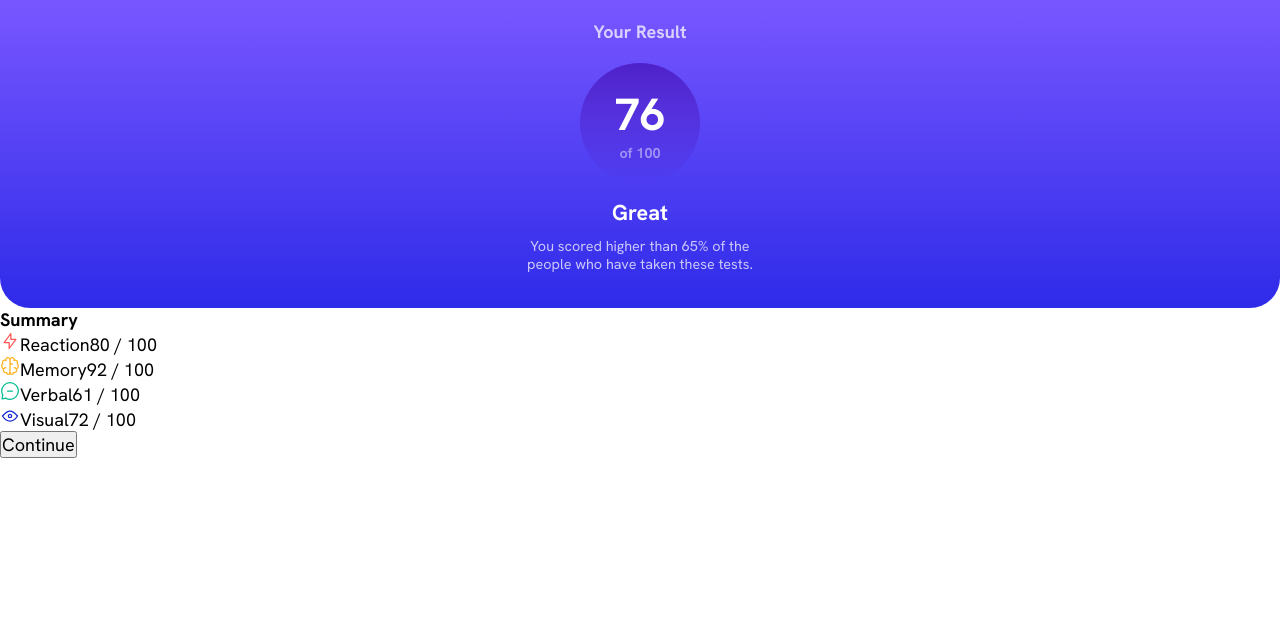
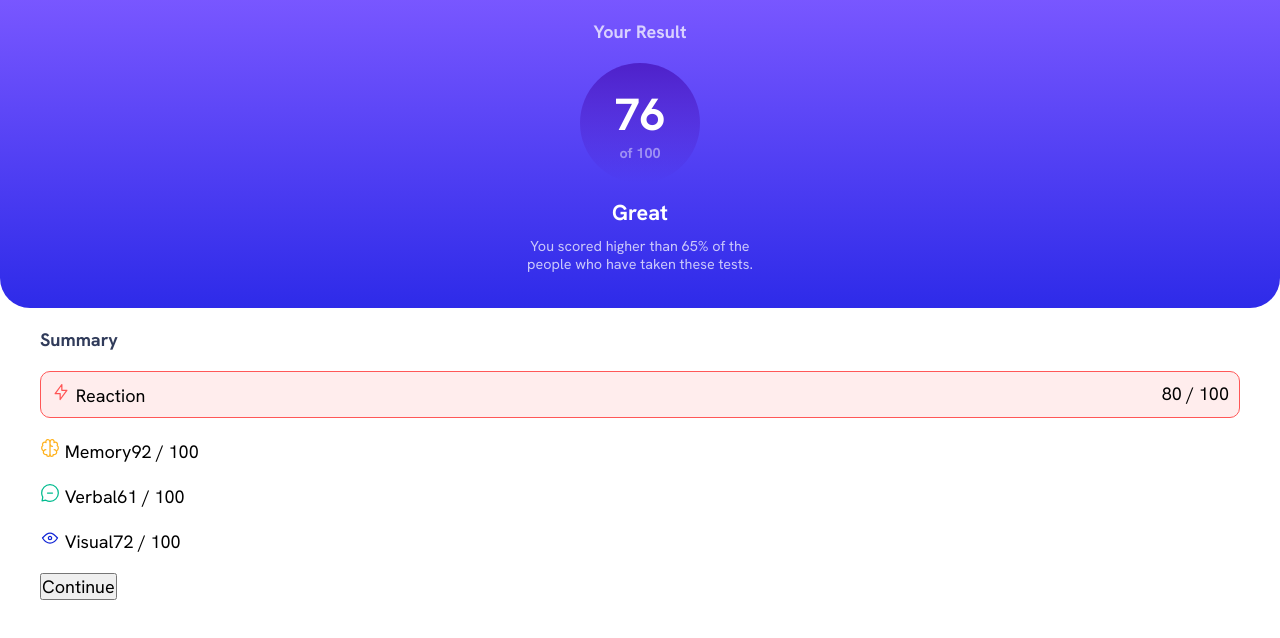
Before and after one commit to VitorMendesGallo/summary-component-project, a plain HTML site: page index.html in a window 1280 px wide. Drawn offline with Linux system fonts and the light colour scheme.

Commit message:
8º commit - Trabalhando na área sumário

```diff
--- a/styles/style.css
+++ b/styles/style.css
@@ -102,3 +102,30 @@ div.results p {
   width: 250px ;
   margin-bottom: 15px ;
 }
+
+
+/* summary */
+
+div.summary{
+  padding: 20px 40px ;
+}
+
+div.summary > h1 {
+  color: var(--dark-gray-blue);
+}
+
+div.summary-punctuation {
+  margin: 20px 0px ;
+  display: flex;
+  flex-direction: column;
+  gap: 20px ;
+}
+
+div.reaction{
+  padding: 10px;
+  display: flex;
+  justify-content: space-between;
+  background-color: hsla(0, 100%, 67%, 0.105);
+  border-radius: 10px ;
+  border: solid 1px var(--light-red);
+}
```
Also changed, not shown: index.html (+4 -4 lines).
